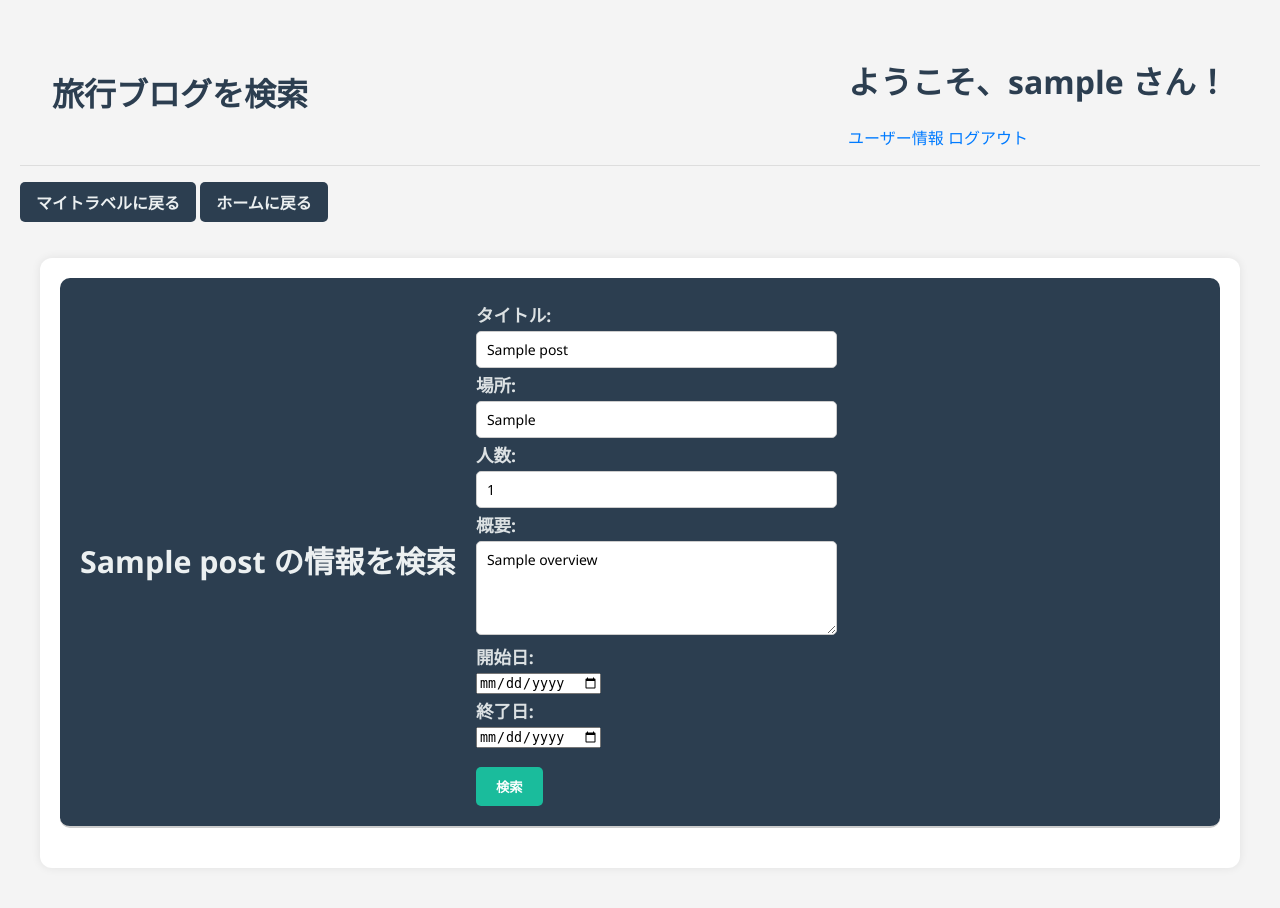
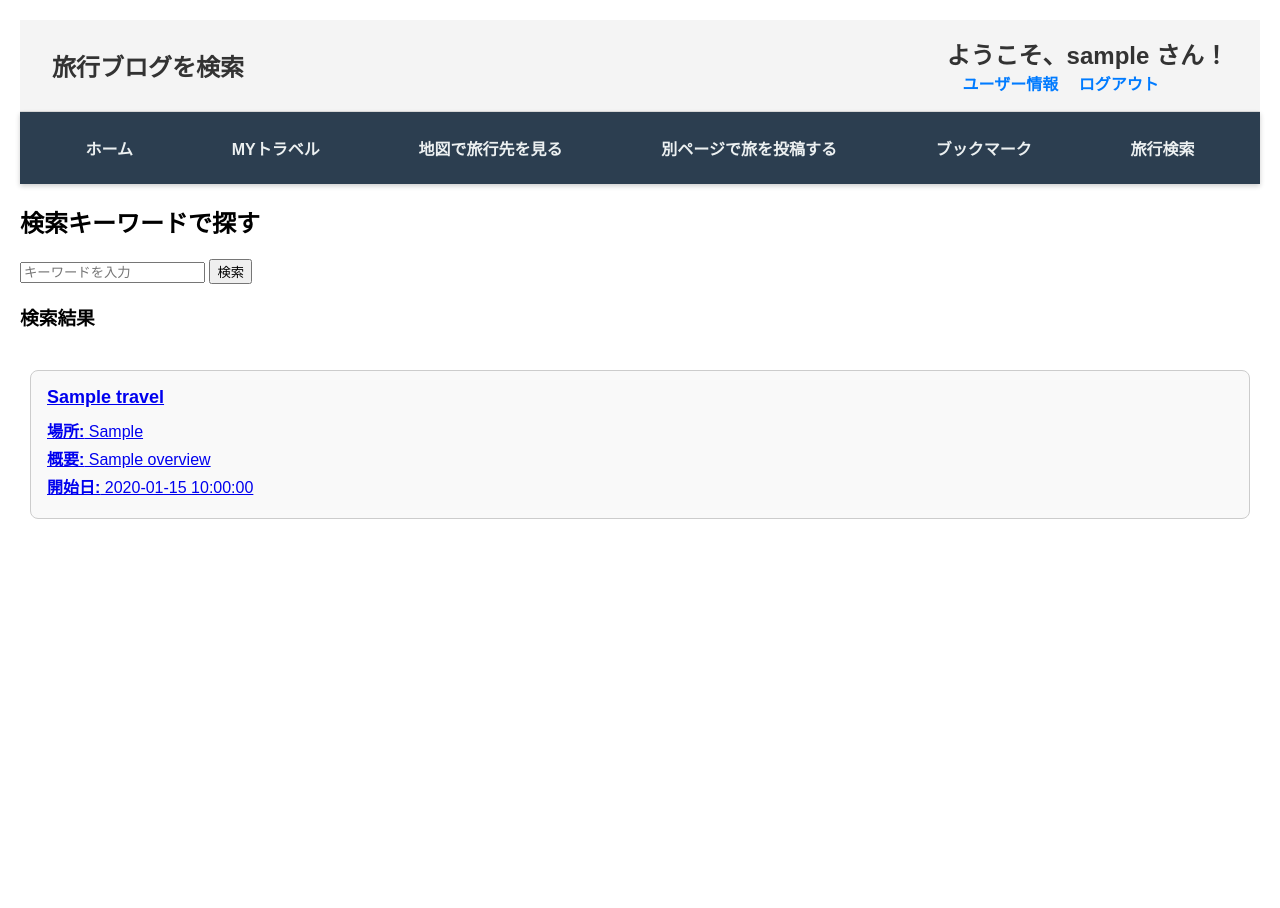
Before and after one commit to Aby-1202/travel_blog, a Flask app: template templates/search_travel.html in a window 1280 px wide. After the commit the page ends 519 px from the top, so only its background shows below. Run offline with Flask 3, Linux system fonts and the light colour scheme; the template is opened without the code that fills it: most values are stand-ins (such as "Sample title", 1, 10 or a date in 2020).

Commit message:
色々修正2

```diff
--- a/templates/favorite_bookmark.html
+++ b/templates/favorite_bookmark.html
@@ -31,6 +31,8 @@
             class="{% if current == 'input.input' %}active{% endif %}">別ページで旅を投稿する</a>
         <a href="{{ url_for('favorite_bookmark.favorite_bookmark') }}"
             class="{% if current == 'favorite_bookmark.favorite_bookmark' %}active{% endif %}">ブックマーク</a>
+        <a href="{{ url_for('search_travel.search_travel') }}"
+            class="{% if current == 'search_travel.search_travel' %}active{% endif %}">旅行検索</a>
     </div>
 
     <h1>お気に入りとブックマーク</h1>
--- a/templates/input.html
+++ b/templates/input.html
@@ -31,6 +31,8 @@
             class="{% if current == 'input.input' %}active{% endif %}">別ページで旅を投稿する</a>
         <a href="{{ url_for('favorite_bookmark.favorite_bookmark') }}"
             class="{% if current == 'favorite_bookmark.favorite_bookmark' %}active{% endif %}">ブックマーク</a>
+        <a href="{{ url_for('search_travel.search_travel') }}"
+            class="{% if current == 'search_travel.search_travel' %}active{% endif %}">旅行検索</a>
     </div>
 
     <h1>旅の投稿</h1>
--- a/templates/locations.html
+++ b/templates/locations.html
@@ -43,6 +43,8 @@
             class="{% if current == 'input.input' %}active{% endif %}">別ページで旅を投稿する</a>
         <a href="{{ url_for('favorite_bookmark.favorite_bookmark') }}"
             class="{% if current == 'favorite_bookmark.favorite_bookmark' %}active{% endif %}">ブックマーク</a>
+        <a href="{{ url_for('search_travel.search_travel') }}"
+            class="{% if current == 'search_travel.search_travel' %}active{% endif %}">旅行検索</a>
     </div>
 
     <!-- 地図の表示エリア -->
--- a/templates/my_travel.html
+++ b/templates/my_travel.html
@@ -31,6 +31,8 @@
             class="{% if current == 'input.input' %}active{% endif %}">別ページで旅を投稿する</a>
         <a href="{{ url_for('favorite_bookmark.favorite_bookmark') }}"
             class="{% if current == 'favorite_bookmark.favorite_bookmark' %}active{% endif %}">ブックマーク</a>
+        <a href="{{ url_for('search_travel.search_travel') }}"
+            class="{% if current == 'search_travel.search_travel' %}active{% endif %}">旅行検索</a>
     </div>
 
     <h2>あなたの旅行一覧</h2>
--- a/templates/search_travel.html
+++ b/templates/search_travel.html
@@ -1,13 +1,12 @@
 <!DOCTYPE html>
 <html lang="ja">
-
 <head>
     <meta charset="UTF-8">
     <title>旅行検索</title>
-    <link rel="stylesheet" href="{{ url_for('static', filename='detail.css') }}">
+    <link rel="stylesheet" href="{{ url_for('static', filename='style.css') }}">
 </head>
-
 <body>
+    <!-- ヘッダー -->
     <div class="header-top">
         <h1 class="welcome-msg">旅行ブログを検索</h1>
         <div class="user-actions">
@@ -17,50 +16,67 @@
         </div>
     </div>
 
-    <a href="{{ url_for('my_travel.my_travel') }}" class="my-travel-back-link">マイトラベルに戻る</a>
-    <a href="{{ url_for('home.home') }}" class="my-travel-back-link">ホームに戻る</a>
+    <!-- ナビゲーションリンク -->
+    {% set current = request.endpoint %}
+    <div class="nav-links">
+        <a href="{{ url_for('home.home') }}" class="{% if current == 'home.home' %}active{% endif %}">ホーム</a>
+        <a href="{{ url_for('my_travel.my_travel') }}"
+            class="{% if current == 'my_travel.my_travel' %}active{% endif %}">MYトラベル</a>
+        <a href="{{ url_for('locations.locations') }}"
+            class="{% if current == 'locations.locations' %}active{% endif %}">地図で旅行先を見る</a>
+        <a href="{{ url_for('input.input') }}"
+            class="{% if current == 'input.input' %}active{% endif %}">別ページで旅を投稿する</a>
+        <a href="{{ url_for('favorite_bookmark.favorite_bookmark') }}"
+            class="{% if current == 'favorite_bookmark.favorite_bookmark' %}active{% endif %}">ブックマーク</a>
+        <a href="{{ url_for('search_travel.search_travel') }}"
+            class="{% if current == 'search_travel.search_travel' %}active{% endif %}">旅行検索</a>
+    </div>
 
     <div class="container">
         <div class="left-panel">
+
+            <!-- 検索フォーム -->
             <div class="sticky-header">
-                <h2>{{ post.t_title }} の情報を検索</h2>
-                <form method="POST" action="{{ url_for('edit.edit', travel_id=post.id) }}" enctype="multipart/form-data">
-                    <!-- travel_data 基本情報 -->
-                    <p><strong>タイトル:</strong><br>
-                        <input type="text" name="title" value="{{ post.t_title }}" required>
-                    </p>
-
-                    <p><strong>場所:</strong><br>
-                        <input type="text" name="location" value="{{ post.t_location }}" required>
-                    </p>
-
-                    <p><strong>人数:</strong><br>
-                        <input type="number" name="human_number" value="{{ post.human_number }}" required>
-                    </p>
-
-                    <p><strong>概要:</strong><br>
-                        <textarea name="overview" rows="4" cols="40">{{ post.overview }}</textarea>
-                    </p>
-
-                    <p><strong>開始日:</strong><br>
-                        <input type="date" name="start_date" value="{{ post.start_date }}" required>
-                    </p>
-
-                    <p><strong>終了日:</strong><br>
-                        <input type="date" name="end_days" value="{{ post.end_date }}" required>
-                    </p>
-
-                    {% if post.image_path %}
-                    <p><strong>現在の画像:</strong><br>
-                        <img src="{{ url_for('static', filename=post.image_path.split('static/')[-1]) }}" alt="現在の画像" width="200">
-                    </p>
-                    {% endif %}
-                        <button type="submit">検索</button>
+                <h2>検索キーワードで探す</h2>
+                <form method="POST" action="{{ url_for('search_travel.search_travel') }}">
+                    <input
+                        type="text"
+                        name="query"
+                        placeholder="キーワードを入力"
+                        value="{{ query or '' }}"
+                        required
+                    >
+                    <button type="submit">検索</button>
                 </form>
             </div>
+
+            <!-- 検索結果 -->
+            <h3>検索結果</h3>
+            {% if travel_data_list %}
+                <section class="plan-list">
+                    {% for travel in travel_data_list %}
+                        <div class="plan-card horizontal-card">
+                            <div class="card-left">
+                                <a href="{{ url_for('detail.detail', travel_id=travel.id) }}" class="custom-link">
+                                    <h3>{{ travel.t_title }}</h3>
+                                    <p><strong>場所:</strong> {{ travel.t_location }}</p>
+                                    <p><strong>概要:</strong> {{ travel.overview[:80] }}{% if travel.overview|length > 80 %}...{% endif %}</p>
+                                    <p><strong>開始日:</strong> {{ travel.start_date }}</p>
+                                </a>
+                            </div>
+                            {% if travel.image_path %}
+                                <div class="card-image">
+                                    <img src="{{ url_for('static', filename='uploads/' ~ travel.image_path) }}" alt="旅行画像">
+                                </div>
+                            {% endif %}
+                        </div>
+                    {% endfor %}
+                </section>
+            {% else %}
+                <p class="no-data">該当する旅行が見つかりませんでした。</p>
+            {% endif %}
+
         </div>
     </div>
-
 </body>
-
 </html>
--- a/templates/users_data.html
+++ b/templates/users_data.html
@@ -31,6 +31,8 @@
             class="{% if current == 'input.input' %}active{% endif %}">別ページで旅を投稿する</a>
         <a href="{{ url_for('favorite_bookmark.favorite_bookmark') }}"
             class="{% if current == 'favorite_bookmark.favorite_bookmark' %}active{% endif %}">ブックマーク</a>
+        <a href="{{ url_for('search_travel.search_travel') }}"
+            class="{% if current == 'search_travel.search_travel' %}active{% endif %}">旅行検索</a>
     </div>
 
     <h2>ユーザー情報詳細</h2>
```
